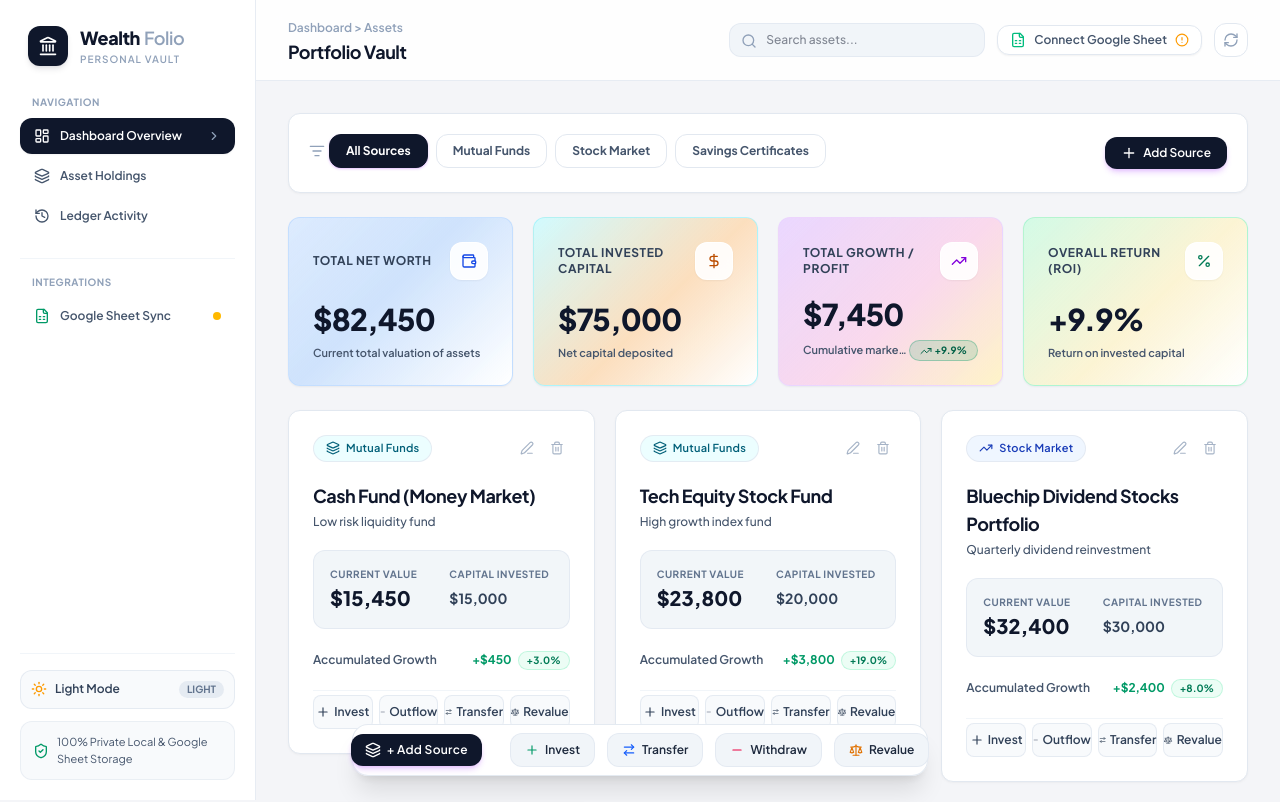
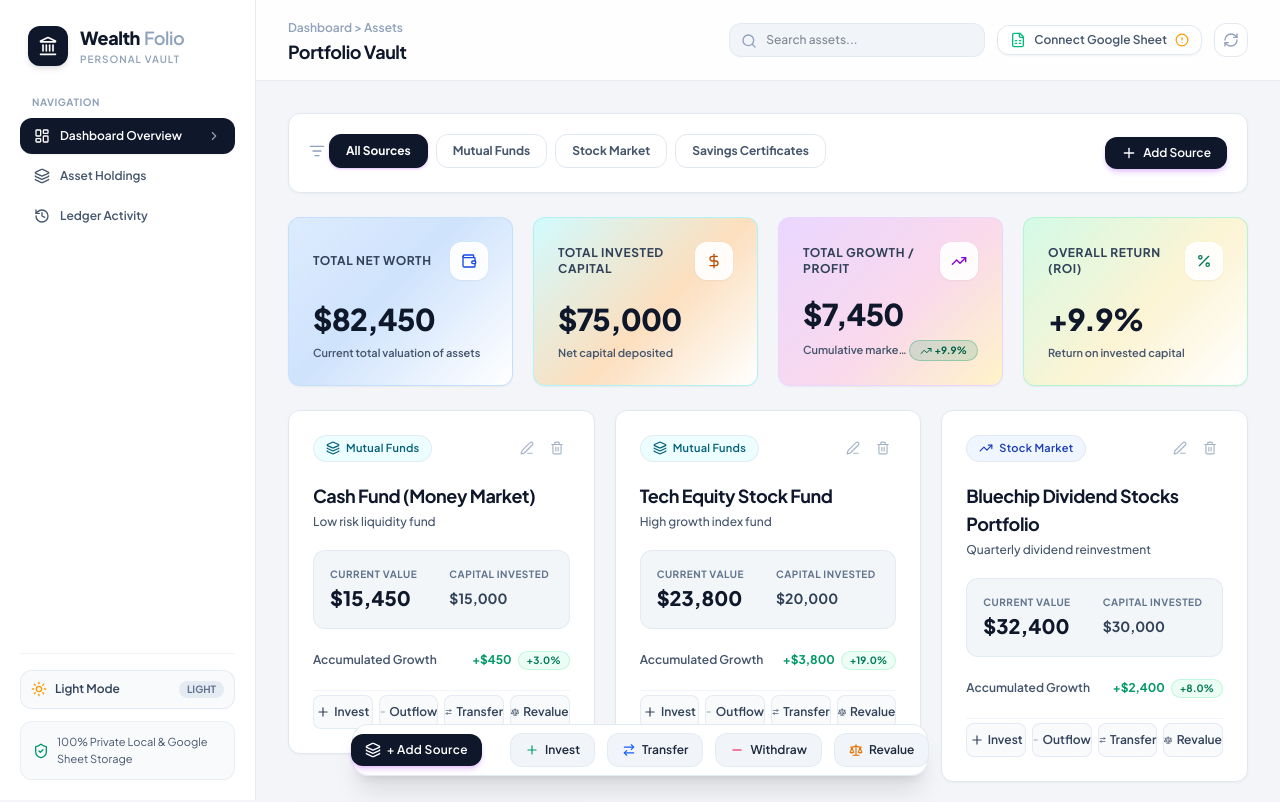
Before and after one commit to HuzaifaInshal/wealth-folio, a React (Vite) app: page / in a window 1280 px wide. Shown: the top 802 px of the page. Built offline with nearby package versions, Linux system fonts and the light colour scheme.

Commit message:
Delink Google Sheets integration modals and references

```diff
--- a/src/App.tsx
+++ b/src/App.tsx
@@ -16,7 +16,6 @@ import MetricCard from './components/MetricCard';
 import InvestmentCard from './components/InvestmentCard';
 import InvestmentFormModal from './components/InvestmentFormModal';
 import TransactionModal from './components/TransactionModal';
-import GoogleSheetsModal from './components/GoogleSheetsModal';
 import LedgerTable from './components/LedgerTable';
 import QuickActionDock from './components/QuickActionDock';
 
@@ -291,8 +290,6 @@ function DashboardContent() {
       <Sidebar
         activeTab={activeTab}
         setActiveTab={setActiveTab}
-        onOpenSheetsModal={() => setIsSheetsModalOpen(true)}
-        isSheetsConnected={!!sheetConfig.webAppUrl}
       />
 
       {/* Main Right Content Panel */}
@@ -536,15 +533,6 @@ function DashboardContent() {
           investments={investments}
           onSubmit={handleExecuteTransaction}
         />
-
-        <GoogleSheetsModal
-          isOpen={isSheetsModalOpen}
-          onClose={() => setIsSheetsModalOpen(false)}
-          config={sheetConfig}
-          onSaveConfig={setSheetConfig}
-          investments={investments}
-          transactions={transactions}
-        />
       </div>
     </div>
   );
--- a/src/components/Sidebar.tsx
+++ b/src/components/Sidebar.tsx
@@ -20,15 +20,11 @@ import {
 interface SidebarProps {
   activeTab: 'dashboard' | 'sources' | 'ledger';
   setActiveTab: (tab: 'dashboard' | 'sources' | 'ledger') => void;
-  onOpenSheetsModal: () => void;
-  isSheetsConnected: boolean;
 }
 
 export default function Sidebar({
   activeTab,
   setActiveTab,
-  onOpenSheetsModal,
-  isSheetsConnected,
 }: SidebarProps) {
   const { theme, toggleTheme } = useTheme();
 
@@ -107,24 +103,6 @@ export default function Sidebar({
             </div>
           </button>
         </div>
-
-        {/* Database Integration Section */}
-        <div className="space-y-1 pt-4 border-t border-slate-100 dark:border-slate-800/80">
-          <span className="text-[10px] font-bold uppercase tracking-wider text-slate-400 dark:text-slate-500 px-3 block mb-2">
-            Integrations
-          </span>
-
-          <button
-            onClick={onOpenSheetsModal}
-            className="w-full flex items-center justify-between px-3.5 py-2.5 rounded-xl text-xs font-semibold text-slate-600 hover:bg-slate-100 hover:text-slate-900 dark:text-slate-400 dark:hover:bg-slate-800/60 dark:hover:text-slate-200 transition-all cursor-pointer"
-          >
-            <div className="flex items-center space-x-2.5">
-              <FileSpreadsheet className="w-4 h-4 text-emerald-600 dark:text-emerald-500" />
-              <span>Google Sheet Sync</span>
-            </div>
-            <span className={`w-2 h-2 rounded-full ${isSheetsConnected ? 'bg-emerald-500 shadow-xs shadow-emerald-500/50' : 'bg-amber-400'}`} />
-          </button>
-        </div>
       </div>
 
       {/* Bottom Footer Controls: Theme Toggle & Security Note */}
```
